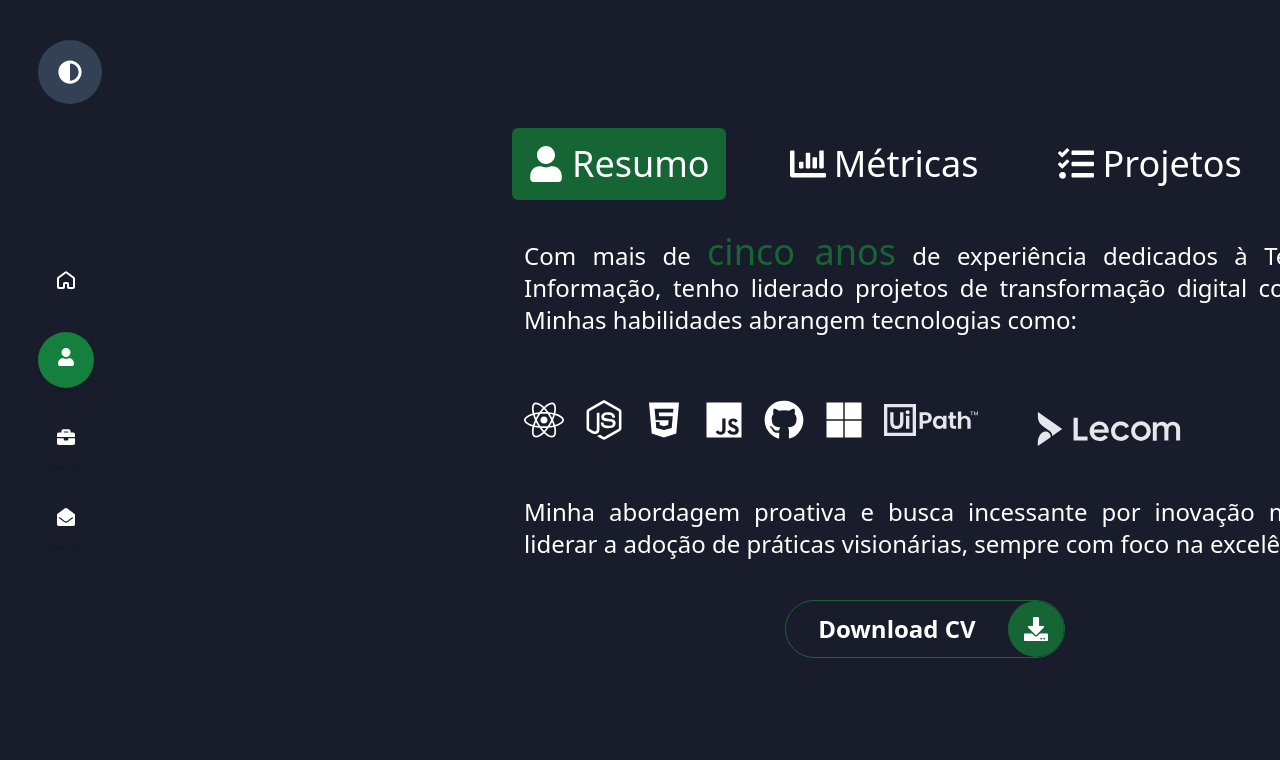
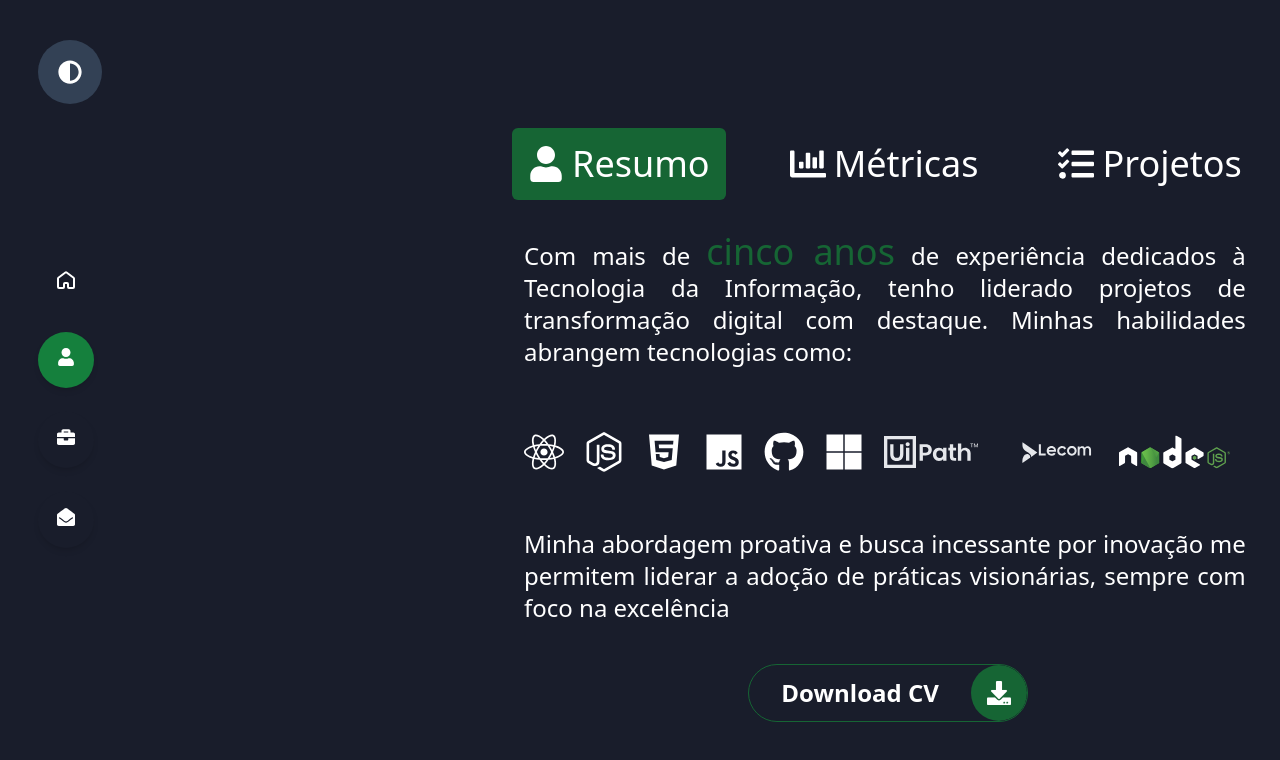
Before and after one commit to Tisiqueira/tiago-siqueira, a React (Vite) app in the folder frontend/: page / in a window 1280 px wide. Both pictures are taken after a click on the element 1213 px from the left and 360 px from the top of the page. Shown: the top 760 px of the page. Built offline with nearby package versions, Linux system fonts and the light colour scheme; what tailwindcss-animated would draw is missing.

Commit message:
change size icon-lecom

```diff
--- a/frontend/src/view/components/Resumo.tsx
+++ b/frontend/src/view/components/Resumo.tsx
@@ -125,32 +125,42 @@ export function Resumo () {
                   </svg>
               </span>
 
-              <span className='mr-5  hover:animate-ping hover:text-green-800 '
+              <span className='  flex text-center justify-center m-0  hover:animate-ping hover:text-green-800 '
 
-              style= {{transform: 'scale(0.8)',
-                      height:'40'
-                    }}
+
 
               >
-              <svg xmlns="http://www.w3.org/2000/svg"  >
-                  <g>
-                    <path className="st0" d="M22.9,31.6c3.1,1.2,4.1,4.1,4.3,5.8c0.1,0.9-0.6,1.4-0.6,1.4L11.1,49.6c-0.4-8,0.8-10.1,1.3-11.5  C14.9,31.9,19.9,30.4,22.9,31.6z" fill="#e5e7eb">
+              <svg xmlns="http://www.w3.org/2000/svg"  style= {{transform: 'scale(0.7)',
+                      height:'45',
+                      width:'120',
+                      margin:'0 0 0 0'
+                    }}>
+                  <g style= {{transform: 'scale(0.7)',
+                      height:'45',
+                      width:'110',
+                      margin:'0 0 0 2'
+                    }}>
+                    <path className="st0" d="M22.9,31.6c3.1,1.2,4.1,4.1,4.3,5.8c0.1,0.9-0.6,1.4-0.6,1.4L11.1,49.6c-0.4-8,0.8-10.1,1.3-11.5  C14.9,31.9,19.9,30.4,22.9,31.6z" fill="#e5e7eb" >
                     </path>
-                    <path id="SVGID_12_" className="st1" d="M19.1,26c-8.3-5.4-8.3-10.2-7.9-18.9l30.3,21.2L29.1,37c0.2-3.8-2.6-5.8-4.1-7  c-0.9-0.7-2.1-1.4-3.1-2.2C20.4,26.9,19.1,26,19.1,26z" fill="#e5e7eb">
+                    <path id="SVGID_12_" className="st1" d="M19.1,26c-8.3-5.4-8.3-10.2-7.9-18.9l30.3,21.2L29.1,37c0.2-3.8-2.6-5.8-4.1-7  c-0.9-0.7-2.1-1.4-3.1-2.2C20.4,26.9,19.1,26,19.1,26z" fill="#e5e7eb" >
                     </path>
-                    <g>
-                    <g>
-                      <path className="st2" d="M188.8,42.6c-1.6,0-3.2,0-4.9,0c0-1.5,0-2.9,0-4.3c0-3,0-6,0-9c0-0.5,0-0.9-0.1-1.4    c-0.4-2.9-1.9-4.3-4.7-4.2c-2.6,0-4.5,1.7-4.7,4.4c-0.2,2.1-0.1,4.3-0.2,6.4c0,2.7,0,5.3,0,8.1c-1.7,0-3.2,0-5,0    c0-0.4,0-0.8,0-1.2c0-3.9,0-7.9,0-11.8c0-0.4,0-0.8,0-1.2c-0.1-2.7-1.5-4.5-3.7-4.6c-3-0.2-5.1,1.3-5.6,4    c-0.1,0.8-0.2,1.6-0.2,2.5c0,3.7,0,7.4,0,11.2c0,0.4,0,0.8,0,1.3c-1.7,0-3.3,0-4.9,0c0-7.6,0-15.2,0-22.9c1.6,0,3.2,0,4.9,0    c0,0.7,0,1.5,0,2.6c1.9-2.4,4.1-3.4,6.8-3.3c2.7,0.1,4.9,1.2,6.4,3.5c0.2-0.2,0.4-0.4,0.6-0.6c3.3-4.1,10.2-4,13.5,0.2    c1.2,1.6,1.8,3.5,1.9,5.5c0.1,4.9,0,9.8,0,14.7C188.9,42.3,188.9,42.4,188.8,42.6z"fill="#e5e7eb">
+
+                    <g style= {{transform: 'scale(0.8)',
+                      height:'45',
+                      width:'120',
+
+                    }}>
+                      <path className="st2" d="M188.8,42.6c-1.6,0-3.2,0-4.9,0c0-1.5,0-2.9,0-4.3c0-3,0-6,0-9c0-0.5,0-0.9-0.1-1.4    c-0.4-2.9-1.9-4.3-4.7-4.2c-2.6,0-4.5,1.7-4.7,4.4c-0.2,2.1-0.1,4.3-0.2,6.4c0,2.7,0,5.3,0,8.1c-1.7,0-3.2,0-5,0    c0-0.4,0-0.8,0-1.2c0-3.9,0-7.9,0-11.8c0-0.4,0-0.8,0-1.2c-0.1-2.7-1.5-4.5-3.7-4.6c-3-0.2-5.1,1.3-5.6,4    c-0.1,0.8-0.2,1.6-0.2,2.5c0,3.7,0,7.4,0,11.2c0,0.4,0,0.8,0,1.3c-1.7,0-3.3,0-4.9,0c0-7.6,0-15.2,0-22.9c1.6,0,3.2,0,4.9,0    c0,0.7,0,1.5,0,2.6c1.9-2.4,4.1-3.4,6.8-3.3c2.7,0.1,4.9,1.2,6.4,3.5c0.2-0.2,0.4-0.4,0.6-0.6c3.3-4.1,10.2-4,13.5,0.2    c1.2,1.6,1.8,3.5,1.9,5.5c0.1,4.9,0,9.8,0,14.7C188.9,42.3,188.9,42.4,188.8,42.6z"fill="#e5e7eb" >
                       </path>
-                      <path className="st2" d="M94.5,35.7c1.4,0.8,2.7,1.6,4.1,2.4c-2.2,3.2-5.3,4.7-9,5c-5.1,0.4-10.3-1.7-12.6-6.7    c-2.9-6.4-0.3-14.7,7.1-17c8.9-2.7,16.2,3.8,15.6,12.7c0,0.3-0.1,0.6-0.2,0.9c-6.1,0-12.1,0-18.1,0c-0.1,1.8,1.5,3.9,3.6,4.8    C88.3,39.3,91.8,38.5,94.5,35.7z M94.5,28.9c-0.3-3.4-3.1-5.7-6.8-5.6c-3.4,0.1-6.3,2.5-6.6,5.6C85.6,28.9,90,28.9,94.5,28.9z" fill="#e5e7eb" >
+                      <path className="st2" d="M94.5,35.7c1.4,0.8,2.7,1.6,4.1,2.4c-2.2,3.2-5.3,4.7-9,5c-5.1,0.4-10.3-1.7-12.6-6.7    c-2.9-6.4-0.3-14.7,7.1-17c8.9-2.7,16.2,3.8,15.6,12.7c0,0.3-0.1,0.6-0.2,0.9c-6.1,0-12.1,0-18.1,0c-0.1,1.8,1.5,3.9,3.6,4.8    C88.3,39.3,91.8,38.5,94.5,35.7z M94.5,28.9c-0.3-3.4-3.1-5.7-6.8-5.6c-3.4,0.1-6.3,2.5-6.6,5.6C85.6,28.9,90,28.9,94.5,28.9z" fill="#e5e7eb"  >
                       </path>
-                      <path className="st2" d="M140,18.7c6.8,0,12.2,5.4,12.2,12.2s-5.5,12.2-12.3,12.2c-6.8,0-12.2-5.5-12.2-12.2    C127.7,24.1,133.1,18.7,140,18.7z M139.9,38.2c4.1,0,7.3-3.2,7.2-7.3c0-4.1-3.2-7.4-7.3-7.3c-4,0-7.1,3.2-7.2,7.3    C132.7,35.1,135.8,38.2,139.9,38.2z"fill="#e5e7eb" >
+                      <path className="st2" d="M140,18.7c6.8,0,12.2,5.4,12.2,12.2s-5.5,12.2-12.3,12.2c-6.8,0-12.2-5.5-12.2-12.2    C127.7,24.1,133.1,18.7,140,18.7z M139.9,38.2c4.1,0,7.3-3.2,7.2-7.3c0-4.1-3.2-7.4-7.3-7.3c-4,0-7.1,3.2-7.2,7.3    C132.7,35.1,135.8,38.2,139.9,38.2z"fill="#e5e7eb"  >
                       </path>
-                      <path className="st2" d="M121,34.7c1.3,0.8,2.7,1.5,4.1,2.3c-1.5,3.9-6.9,6.7-11.6,6c-6.3-0.8-10.4-5.2-10.9-11.4    c-0.4-5.7,3.3-10.9,8.8-12.4c5.5-1.5,11.4,0.8,13.7,5.5c-1.4,0.8-2.7,1.6-4.2,2.5c-1.4-2.3-3.4-3.5-6-3.5c-2,0-3.8,0.6-5.2,2.1    c-2.8,2.8-2.8,7.8,0.1,10.6C113,39.3,117.4,38.7,121,34.7z"fill="#e5e7eb" >
+                      <path className="st2" d="M121,34.7c1.3,0.8,2.7,1.5,4.1,2.3c-1.5,3.9-6.9,6.7-11.6,6c-6.3-0.8-10.4-5.2-10.9-11.4    c-0.4-5.7,3.3-10.9,8.8-12.4c5.5-1.5,11.4,0.8,13.7,5.5c-1.4,0.8-2.7,1.6-4.2,2.5c-1.4-2.3-3.4-3.5-6-3.5c-2,0-3.8,0.6-5.2,2.1    c-2.8,2.8-2.8,7.8,0.1,10.6C113,39.3,117.4,38.7,121,34.7z"fill="#e5e7eb"  >
                       </path>
-                      <path className="st2" d="M55.7,42.6c0-10.8,0-17.6,0-28.3c1.8,0,3.5,0,5.3,0c0,9,0,14.1,0,23.3c4.4,0,7.8,0,12.2,0c0,1.8,0,3.4,0,5    C67.1,42.6,61.9,42.6,55.7,42.6z" fill="#e5e7eb" >
+                      <path className="st2" d="M55.7,42.6c0-10.8,0-17.6,0-28.3c1.8,0,3.5,0,5.3,0c0,9,0,14.1,0,23.3c4.4,0,7.8,0,12.2,0c0,1.8,0,3.4,0,5    C67.1,42.6,61.9,42.6,55.7,42.6z" fill="#e5e7eb"  >
                       </path>
-                      </g>
+
                       </g>
                     </g>
                 </svg>
```
